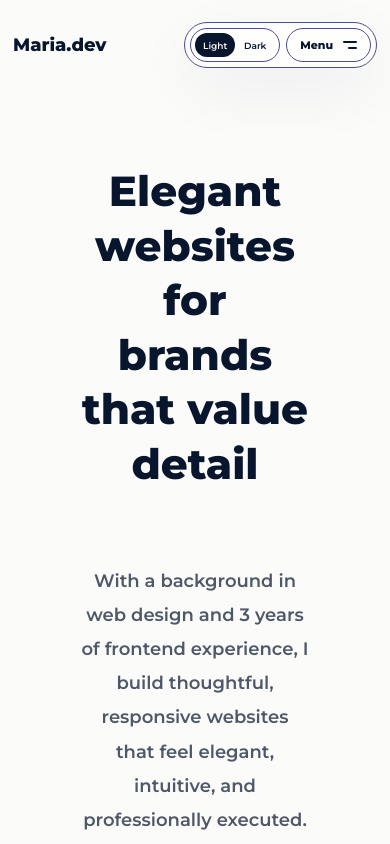
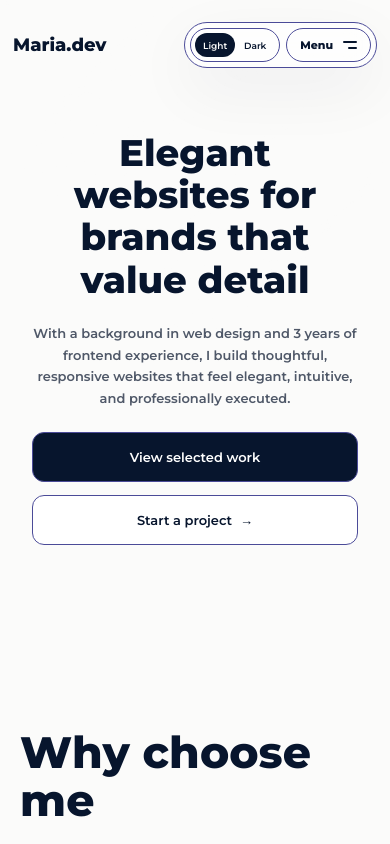
Before and after one commit to Mariam-sudo514/Developer-s-website-project, a Next.js app: page / in a window 390 px wide. Shown: the top 844 px of the page. Built offline with nearby package versions, Linux system fonts and the light colour scheme.

Commit message:
feat: refine home hero and CTA

```diff
--- a/src/components/Home/ButtonLink.module.css
+++ b/src/components/Home/ButtonLink.module.css
@@ -60,7 +60,7 @@
 	gap: 12px;
 	min-height: 76px;
 	padding: 0 44px;
-	border: 1px solid #4B4B98;
+	border: 1px solid var(--border);
 	border-radius: 15px;
 	font-size: 20px;
 	font-weight: 600;
--- a/src/components/Home/Hero.module.css
+++ b/src/components/Home/Hero.module.css
@@ -1,71 +1,192 @@
 .section {
-	padding: 190px 24px 210px;
+	padding: 104px 19px 120px;
 	text-align: center;
 }
 
-
-/* content */
 .cont {
 	/* max-width: 1220px; */
-	max-width: 1350px;
+	max-width: 1080px;
 	margin: 0 auto;
 }
 
 .container {
-	width: min(var(--site-width), calc(100% - 120px));
+	width: min(var(--home-site-width, var(--site-width)), calc(100% - 77px));
 	margin: 0 auto;
 }
 
 .content {
 	display: flex;
 	flex-direction: column;
-	gap: 40px;
+	gap: 26px;
+	--hero-animation-ease: cubic-bezier(0.16, 1, 0.3, 1);
 }
 
 
 .content h1 {
 	margin: 0;
+	align-self: center;
+	max-width: 848px;
 	color: var(--text);
 	/* font-size: clamp(52px, 5.1vw, 88px); */
-	font-size: 100px;
+	font-size: var(--home-hero-title-size, 76px);
 	font-weight: 800;
-	line-height: 1.3;
+	line-height: var(--home-hero-title-line-height, 1.1);
 	letter-spacing: 0;
+	animation: heroTitleReveal 1300ms var(--hero-animation-ease) both;
 }
 
 .content p {
-	max-width: 575px;
+	max-width: 480px;
 	/* margin: 50px auto 66px; */
 	align-self: center;
 	color: var(--muted);
-	font-size: 18px;
+	font-size: 13px;
 	font-weight: 600;
-	line-height: 1.9;
+	line-height: 1.68;
+	animation: heroSoftReveal 950ms var(--hero-animation-ease) 520ms both;
 }
 
 .actions {
 	display: flex;
 	justify-content: center;
-	gap: 22px;
+	gap: 13px;
+	animation: heroSoftReveal 900ms var(--hero-animation-ease) 760ms both;
 }
 
-@media (max-width: 920px) {
+@keyframes heroTitleReveal {
+	from {
+		opacity: 0;
+		transform: translateY(27px);
+		filter: blur(8px);
+		clip-path: inset(12% 0 18% 0);
+	}
+
+	to {
+		opacity: 1;
+		transform: translateY(0);
+		filter: blur(0);
+		clip-path: inset(0 0 0 0);
+	}
+}
+
+@keyframes heroSoftReveal {
+	from {
+		opacity: 0;
+		transform: translateY(18px);
+	}
+
+	to {
+		opacity: 1;
+		transform: translateY(0);
+	}
+}
+
+@media (max-width: 1279px) {
 	.section {
-		padding: 96px 20px 130px;
+		padding: 92px 19px 108px;
+	}
+}
+
+@media (max-width: 1151px) {
+	.section {
+		padding: 80px 19px 96px;
+	}
+
+	.container {
+		width: min(var(--home-site-width, var(--site-width)), calc(100% - 64px));
+	}
+
+	.content {
+		gap: 24px;
 	}
 
 	.content h1 {
-		font-size: clamp(42px, 10vw, 74px);
+		font-size: var(--home-hero-title-size, clamp(62px, 5.2vw, 68px));
+		line-height: var(--home-hero-title-line-height, 1.1);
 	}
 
 	.content p {
-		margin: 32px auto 42px;
+		max-width: 488px;
 	}
 }
 
-@media (max-width: 560px) {
+@media (max-width: 880px) {
+	.section {
+		padding-top: 70px;
+		padding-bottom: 84px;
+	}
+
+	.content h1 {
+		font-size: var(--home-hero-title-size, 62px);
+	}
+}
+
+@media (max-width: 736px) {
+	.section {
+		padding: 70px 16px 101px;
+	}
+
+	.container {
+		width: min(544px, calc(100% - 32px));
+	}
+
+	.content h1 {
+		font-size: var(--home-hero-title-size, clamp(46px, 6.8vw, 62px));
+		line-height: var(--home-hero-title-line-height, 1.14);
+	}
+
+	.content p {
+		margin: 0 auto;
+	}
+}
+
+@media (max-width: 448px) {
+	.section {
+		padding: 64px 16px 48px;
+	}
+
+	.content {
+		gap: 22px;
+	}
+
+	.content h1 {
+		font-size: var(--home-hero-title-size, clamp(36px, 9.5vw, 46px));
+	}
+
+	.content p {
+		font-size: 13px;
+	}
+
 	.actions {
 		flex-direction: column;
 		align-items: stretch;
 	}
 }
+
+@media (max-width: 614px) {
+	.content h1 {
+		animation-duration: 950ms;
+	}
+
+	.content p {
+		animation-duration: 760ms;
+		animation-delay: 320ms;
+	}
+
+	.actions {
+		animation-duration: 720ms;
+		animation-delay: 480ms;
+	}
+}
+
+@media (prefers-reduced-motion: reduce) {
+	.content h1,
+	.content p,
+	.actions {
+		animation: none;
+		opacity: 1;
+		transform: none;
+		filter: none;
+		clip-path: none;
+	}
+}
--- a/src/components/Home/HomeCta.jsx
+++ b/src/components/Home/HomeCta.jsx
@@ -1,17 +1,17 @@
 import ContactButton from '../ContactButton/ContactButton';
 import styles from './HomeCta.module.css';
 
-const HomeCta = () => {
+const HomeCta = ({
+	title = "Let's create something elegant together",
+	text = "Have a project in mind or just want to say hello? I'd love to hear from you.",
+}) => {
 	return (
 		<section className={styles.cta}>
 			<div>
-				<h2>Let&apos;s create something elegant together</h2>
-				<p>
-					Have a project in mind or just want to say hello? I&apos;d love to hear
-					from you.
-				</p>
+				<h2>{title}</h2>
+				<p>{text}</p>
 			</div>
-			<ContactButton compact />
+			<ContactButton />
 		</section>
 	);
 };
--- a/src/components/Home/HomeCta.module.css
+++ b/src/components/Home/HomeCta.module.css
@@ -2,60 +2,64 @@
 	display: flex;
 	align-items: flex-start;
 	justify-content: space-between;
-	width: min(1596px, calc(100% - 120px));
-	min-height: 356px;
-	margin: 202px auto 130px;
-	padding: 62px 52px;
-	border: 1px solid var(--border-soft);
-	border-radius: 8px;
-	background: var(--panel-soft);
+	width: min(var(--home-wide-width, 1120px), calc(100% - 77px));
+	min-height: 224px;
+	margin: 112px auto 83px;
+	padding: 37px 35px;
+	border: 1px solid var(--border);
+	border-radius: 16px;
+	background: var(--bg-wb);
 	box-shadow: var(--shadow-soft);
-	backdrop-filter: blur(16px);
+	backdrop-filter: blur(13px);
 }
 
 .cta h2 {
-	max-width: 470px;
+	max-width: 376px;
 	margin: 0;
 	color: var(--text);
-	font-size: 34px;
+	font-size: 24px;
 	font-weight: 800;
 	line-height: 1.08;
 	letter-spacing: 0;
 }
 
 .cta p {
-	max-width: 520px;
-	margin: 72px 0 0;
+	max-width: 416px;
+	margin: 22px 0 0;
 	color: var(--muted);
-	font-size: 18px;
+	font-size: 13px;
     font-weight: 600;
     line-height: 1.6;
 }
 
-@media (max-width: 1200px) {
+@media (max-width: 960px) {
 	.cta {
-		width: min(var(--site-width), calc(100% - 64px));
+		width: min(var(--home-wide-width, var(--site-width)), calc(100% - 51px));
 	}
 }
 
-@media (max-width: 920px) {
+@media (max-width: 736px) {
 	.cta {
 		display: flex;
 		flex-direction: column;
 		align-items: flex-start;
-		width: min(640px, calc(100% - 40px));
-		gap: 44px;
-		margin-top: 128px;
-		padding: 42px 28px;
+		width: min(512px, calc(100% - 32px));
+		gap: 35px;
+		margin-top: 102px;
+		padding: 34px 22px;
 	}
 
 	.cta p {
-		margin-top: 28px;
+		margin-top: 22px;
 	}
 }
 
-@media (max-width: 560px) {
+@media (max-width: 448px) {
 	.cta h2 {
-		font-size: 30px;
+		font-size: 24px;
+	}
+
+	.cta p {
+		font-size: 13px;
 	}
 }
--- a/src/components/Home/HomePage.module.css
+++ b/src/components/Home/HomePage.module.css
@@ -1,9 +1,53 @@
 .page {
-	min-height: 5880px;
+	--home-site-width: 1024px;
+	--home-wide-width: 1120px;
+	--home-hero-title-size: 61px;
+	--home-hero-title-line-height: 1.1;
+	--home-section-title-size: 51px;
+	--home-section-title-line-height: 1.08;
 }
 
-@media (max-width: 920px) {
+@media (max-width: 1279px) {
 	.page {
-		min-height: auto;
+		--home-site-width: 960px;
+		--home-wide-width: 1024px;
+		--home-hero-title-size: clamp(54px, 4.7vw, 58px);
+		--home-section-title-size: 48px;
 	}
 }
+
+@media (max-width: 1151px) {
+	.page {
+		--home-hero-title-size: clamp(50px, 5.2vw, 54px);
+		--home-hero-title-line-height: 1.1;
+		--home-section-title-size: 45px;
+	}
+}
+
+@media (max-width: 1023px) {
+	.page {
+		--home-hero-title-size: 50px;
+		--home-section-title-size: 42px;
+	}
+}
+
+@media (max-width: 880px) {
+	.page {
+		--home-hero-title-size: 50px;
+	}
+}
+
+@media (max-width: 736px) {
+	.page {
+		--home-hero-title-size: clamp(37px, 6.8vw, 50px);
+		--home-hero-title-line-height: 1.14;
+		--home-section-title-size: clamp(35px, 7.8vw, 42px);
+	}
+}
+
+@media (max-width: 448px) {
+	.page {
+		--home-hero-title-size: clamp(29px, 9.5vw, 37px);
+		--home-section-title-size: clamp(27px, 8.2vw, 34px);
+	}
+}
```
